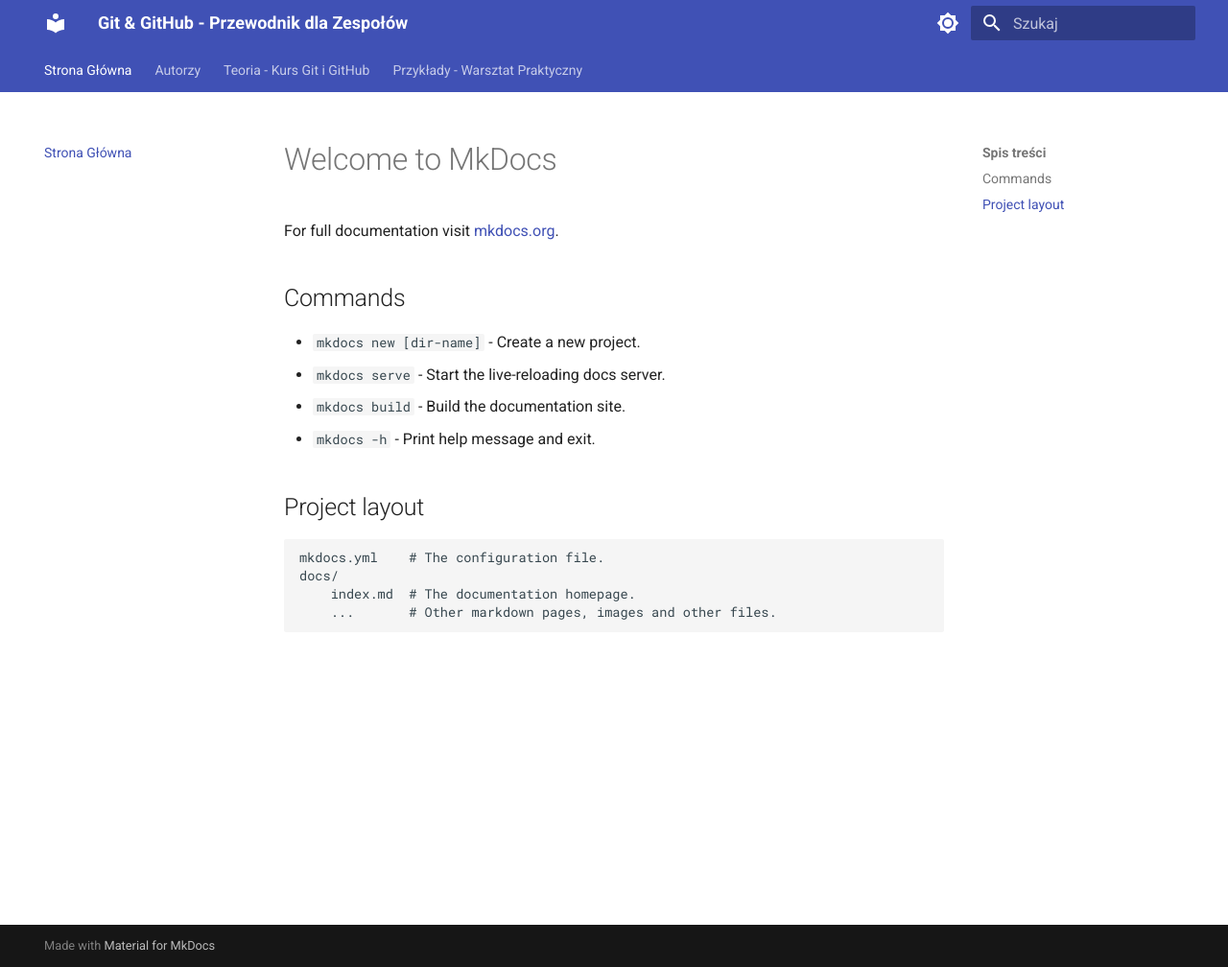
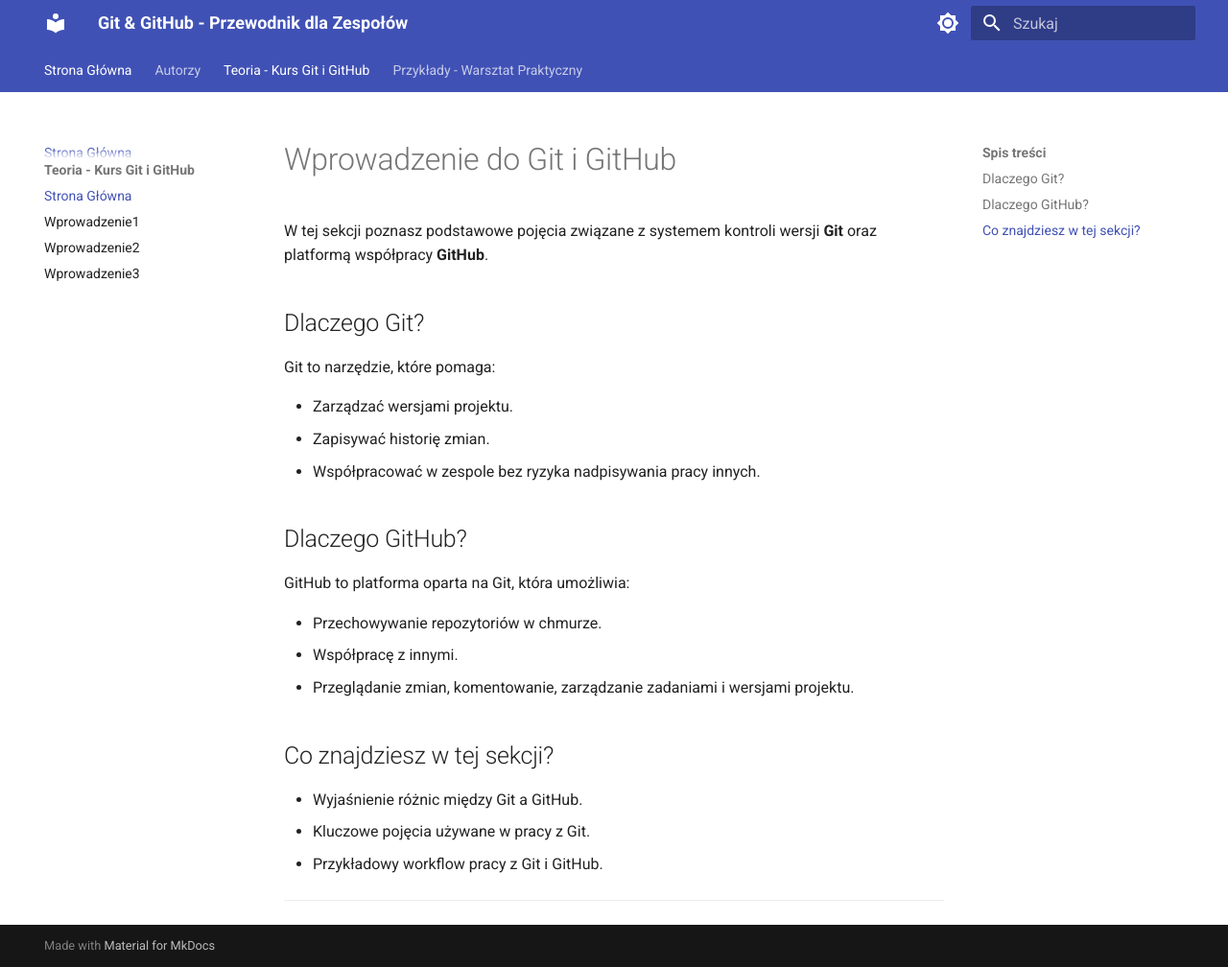
Before and after one commit to Snozlyy11/projekt-git-github-prod, an MkDocs documentation site: the page built from docs/index.md, in a window 1280 px wide and 1008 px high. Shown: the whole window at 96% size. Built offline with MkDocs 1.6.1 and Material for MkDocs 9.7.7, drawn with Linux system fonts in a browser that asks for light colours.

Commit message:
Zmiana struktur teorii

```diff
--- a/docs/index.md
+++ b/docs/index.md
@@ -1,17 +1,27 @@
-# Welcome to MkDocs
+# Wprowadzenie do Git i GitHub
 
-For full documentation visit [mkdocs.org](https://www.mkdocs.org).
+W tej sekcji poznasz podstawowe pojęcia związane z systemem kontroli wersji **Git** oraz platformą współpracy **GitHub**.
 
-## Commands
+## Dlaczego Git?
 
-* `mkdocs new [dir-name]` - Create a new project.
-* `mkdocs serve` - Start the live-reloading docs server.
-* `mkdocs build` - Build the documentation site.
-* `mkdocs -h` - Print help message and exit.
+Git to narzędzie, które pomaga:
 
-## Project layout
+- Zarządzać wersjami projektu.
+- Zapisywać historię zmian.
+- Współpracować w zespole bez ryzyka nadpisywania pracy innych.
 
-    mkdocs.yml    # The configuration file.
-    docs/
-        index.md  # The documentation homepage.
-        ...       # Other markdown pages, images and other files.
+## Dlaczego GitHub?
+
+GitHub to platforma oparta na Git, która umożliwia:
+
+- Przechowywanie repozytoriów w chmurze.
+- Współpracę z innymi.
+- Przeglądanie zmian, komentowanie, zarządzanie zadaniami i wersjami projektu.
+
+## Co znajdziesz w tej sekcji?
+
+- Wyjaśnienie różnic między Git a GitHub.
+- Kluczowe pojęcia używane w pracy z Git.
+- Przykładowy workflow pracy z Git i GitHub.
+
+---
--- a/mkdocs.yml
+++ b/mkdocs.yml
@@ -26,7 +26,10 @@ nav:
   - Strona Główna: index.md
   - Autorzy: autorzy.md
   - Teoria - Kurs Git i GitHub:
-    - Wprowadzenie: teoria/index.md
+    - Wprowadzenie: index.md
+    - Wprowadzenie1: teoria_v1.md
+    - Wprowadzenie2: teoria_v2.md
+    - Wprowadzenie3: teoria_v3.md
   - Przykłady - Warsztat Praktyczny:
     - Wprowadzenie: przykłady/index.md
 
```
Also changed, not shown: docs/teoria/git-vs-github.md (added, +36 -0 lines), docs/teoria/index.md (renamed from docs/teoria_v1.md, +0 -1 lines), docs/teoria/teoria_v2.md (renamed from docs/teoria_v2.md), docs/teoria/teoria_v3.md (renamed from docs/teoria_v3.md).
